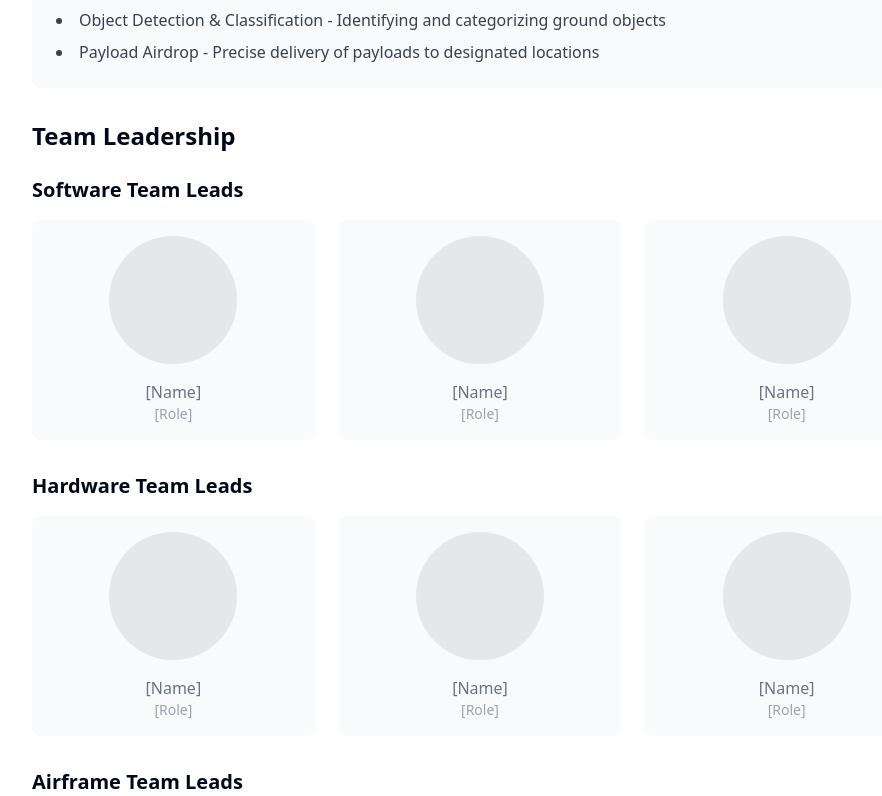
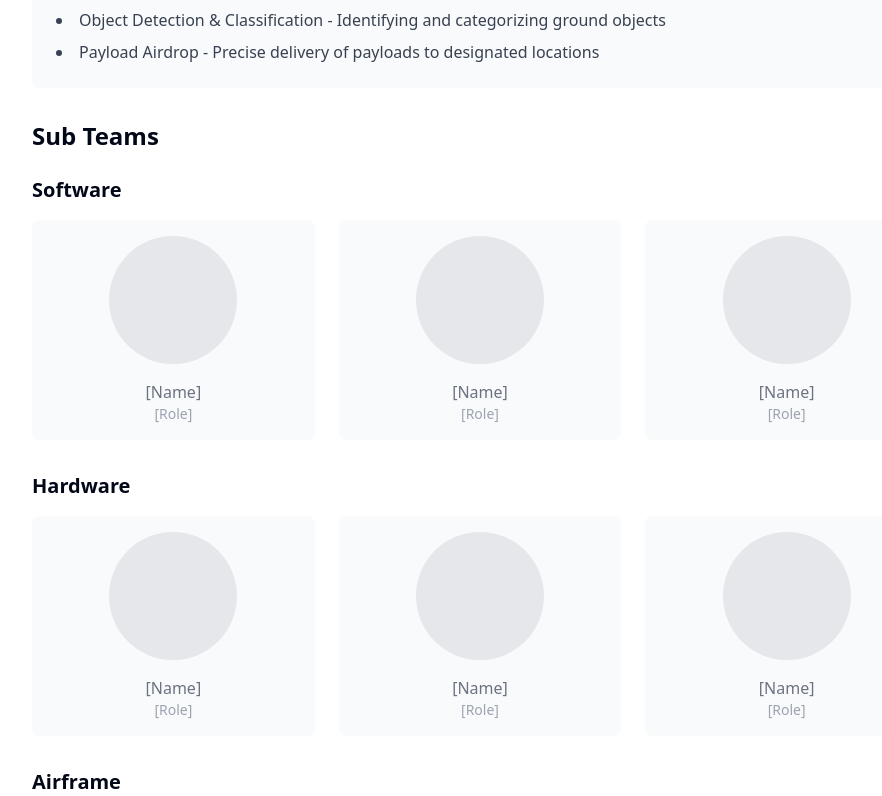
Before and after one commit to shivamg05/muas-site, a React (Vite) app: page /about in a window 1280 px wide. Shown: the part 584-1380 px from the top of the page, without its empty margins (160-1042 px from the left). Built offline with nearby package versions, Linux system fonts and the light colour scheme.

Commit message:
Rename "Team Leadership" Section
Updated the "Team Leadership" section to "Sub Teams" and removed the phrase "Team Leads" from each subsequent heading.
[skip gpt_engineer]

```diff
--- a/src/pages/About.tsx
+++ b/src/pages/About.tsx
@@ -36,12 +36,12 @@ const About = () => {
               </ul>
             </div>
 
-            <h2 className="text-2xl font-semibold mb-6">Team Leadership</h2>
+            <h2 className="text-2xl font-semibold mb-6">Sub Teams</h2>
 
             <div className="space-y-8">
               {/* Software Team */}
               <div>
-                <h3 className="text-xl font-semibold mb-4">Software Team Leads</h3>
+                <h3 className="text-xl font-semibold mb-4">Software</h3>
                 <div className="grid md:grid-cols-3 gap-6">
                   {[1, 2, 3].map((i) => (
                     <div key={`software-${i}`} className="bg-gray-50 p-4 rounded-lg">
@@ -55,7 +55,7 @@ const About = () => {
 
               {/* Hardware Team */}
               <div>
-                <h3 className="text-xl font-semibold mb-4">Hardware Team Leads</h3>
+                <h3 className="text-xl font-semibold mb-4">Hardware</h3>
                 <div className="grid md:grid-cols-3 gap-6">
                   {[1, 2, 3].map((i) => (
                     <div key={`hardware-${i}`} className="bg-gray-50 p-4 rounded-lg">
@@ -69,7 +69,7 @@ const About = () => {
 
               {/* Airframe Team */}
               <div>
-                <h3 className="text-xl font-semibold mb-4">Airframe Team Leads</h3>
+                <h3 className="text-xl font-semibold mb-4">Airframe</h3>
                 <div className="grid md:grid-cols-3 gap-6">
                   {[1, 2, 3].map((i) => (
                     <div key={`airframe-${i}`} className="bg-gray-50 p-4 rounded-lg">
```
